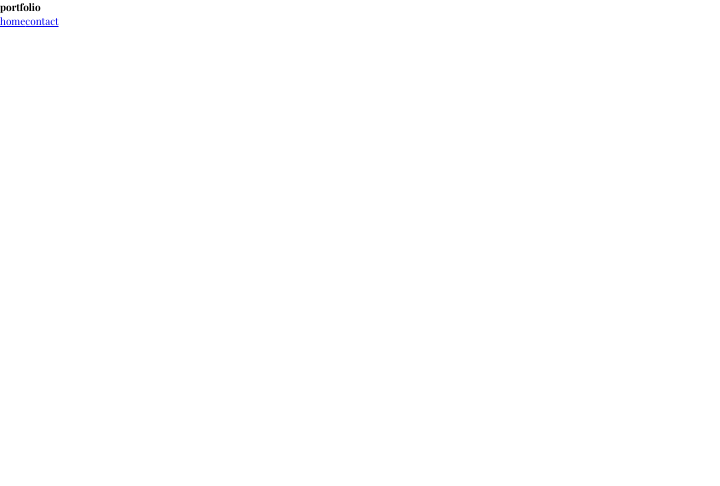
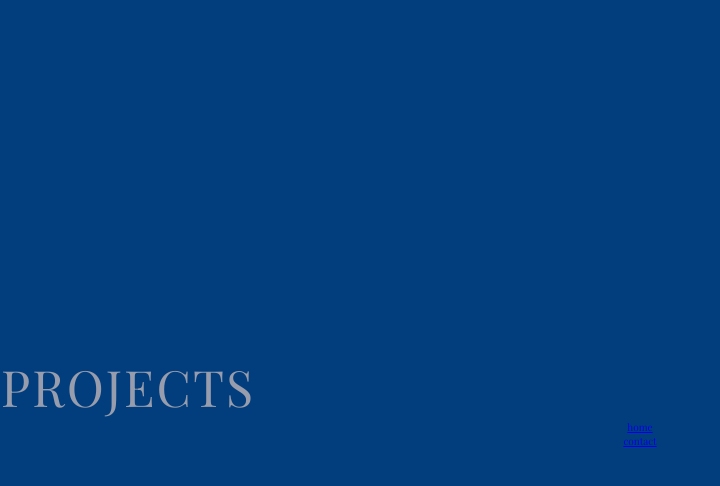
Before and after one commit to noiqum/portfoli_v2, a Next.js app: page /portfolio in a window 1280 px wide. Shown: the top 486 px of the page, without its empty margins (0-720 px from the left). Built offline with nearby package versions, Linux system fonts and the light colour scheme.

Commit message:
portfoli page title ('projects') done

```diff
--- a/css/index.module.scss
+++ b/css/index.module.scss
@@ -1,3 +1,5 @@
+@import "./variables.scss";
+
 .cover {
   width: 100vw;
   height: 100vh;
@@ -24,15 +26,18 @@
     align-items: flex-start;
     flex-direction: column;
     overflow: hidden;
+    padding: 0 2rem;
     & h2 {
       font-size: 6rem;
       font-weight: 500;
       text-transform: capitalize;
+      color: $navy-1;
     }
     & small {
       margin-left: auto;
       text-transform: capitalize;
       letter-spacing: 1px;
+      color: $blue-2;
     }
   }
   &_links {
--- /dev/null
+++ b/css/portfolio.module.scss
@@ -0,0 +1,25 @@
+@import "./variables.scss";
+
+.portfolio {
+  background-color: #023e7d;
+  width: 100vw;
+  height: 100vh;
+
+  display: flex;
+  justify-content: center;
+  align-items: center;
+  flex-direction: column;
+
+  &_header {
+    text-transform: uppercase;
+    display: inline-block;
+    width: 100%;
+
+    & span {
+      font-size: 5rem;
+      color: $grey-1;
+      padding: 0 1px;
+      display: inline-block;
+    }
+  }
+}
--- a/css/variables.scss
+++ b/css/variables.scss
@@ -0,0 +1,14 @@
+//colors
+//blue
+$blue-1: #0466c8;
+$blue-2: #0353a4;
+$blue-3: #023e7d;
+//navy
+$navy-1: #002855;
+$navy-2: #001845;
+$navy-3: #001233;
+//grey
+$grey-1: #979dac;
+$grey-2: #7d8597;
+$grey-3: #5c677d;
+$grey-4: #33415c;
--- a/pages/portfolio.jsx
+++ b/pages/portfolio.jsx
@@ -1,6 +1,42 @@
 import React from "react";
 import Link from "next/link";
 import { motion } from "framer-motion";
+///css////
+import styles from "../css/portfolio.module.scss";
+////motion objects///////
+
+const header = {
+  initial: {
+    y: 0,
+  },
+  animate: {
+    transition: {
+      delayChildren: 0.6,
+      staggerChildren: 0.3,
+      staggerDirection: 1,
+    },
+  },
+};
+
+const letter = {
+  initial: (custom) => {
+    return {
+      y: custom * 100,
+      rotate: custom * 10,
+      scale: custom * 1,
+    };
+  },
+  animate: {
+    y: 0,
+    rotate: 0,
+    scale: 1,
+    transition: {
+      type: "spring",
+      damping: 900,
+      stiffness: 20,
+    },
+  },
+};
 
 function Portfolio() {
   return (
@@ -11,8 +47,39 @@ function Portfolio() {
           duration: 2,
         },
       }}
+      className={styles.portfolio}
     >
-      <h1>portfolio</h1>
+      <motion.div
+        className={styles.portfolio_header}
+        variants={header}
+        animate="animate"
+        initial="initial"
+      >
+        <motion.span custom={-2} variants={letter}>
+          p
+        </motion.span>
+        <motion.span custom={2} variants={letter}>
+          r
+        </motion.span>
+        <motion.span custom={-5} variants={letter}>
+          o
+        </motion.span>
+        <motion.span custom={-3} variants={letter}>
+          j
+        </motion.span>
+        <motion.span custom={4} variants={letter}>
+          e
+        </motion.span>
+        <motion.span custom={-4} variants={letter}>
+          c
+        </motion.span>
+        <motion.span custom={-3} variants={letter}>
+          t
+        </motion.span>
+        <motion.span custom={3} variants={letter}>
+          s
+        </motion.span>
+      </motion.div>
 
       <Link href="/">
         <a>home</a>
```
Also changed, not shown: pages/index.jsx (+4 -4 lines).
